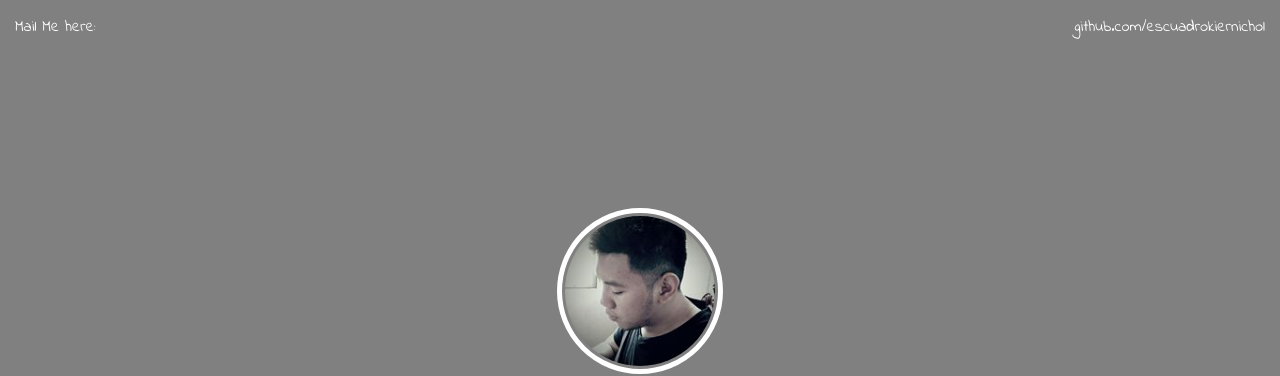
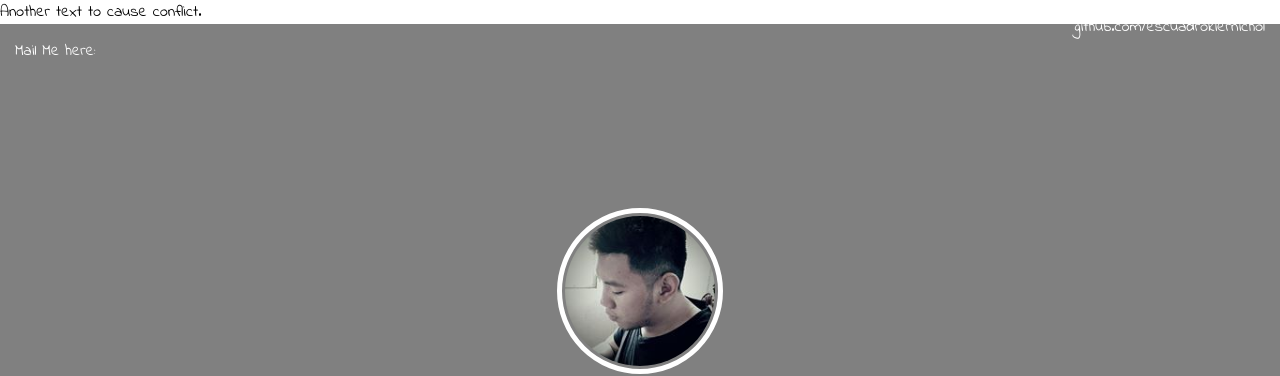
Before and after one commit to escuadrokiernichol/mod00-00, a plain HTML site: page index.html in a window 1280 px wide. Shown: the top 376 px of the page. Drawn offline with Linux system fonts and the light colour scheme.

Commit message:
Update index.html

```diff
--- a/index.html
+++ b/index.html
@@ -17,6 +17,8 @@
 <body>
 
 	<main id="wrapper">
+
+		<p>Another text to cause conflict.</p>
 
 		<!-- Main header -->
 		<section id="main-section">
```
